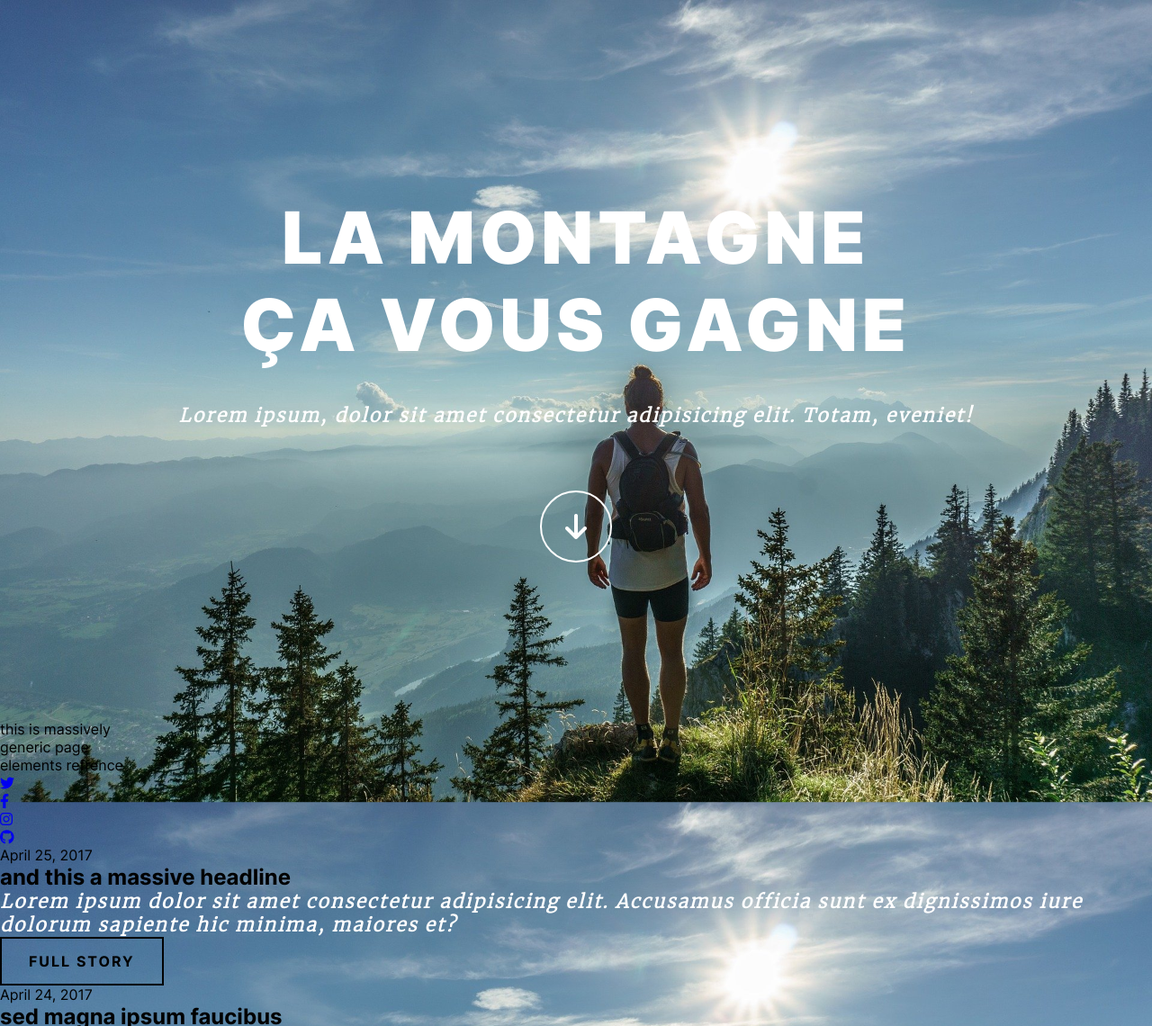
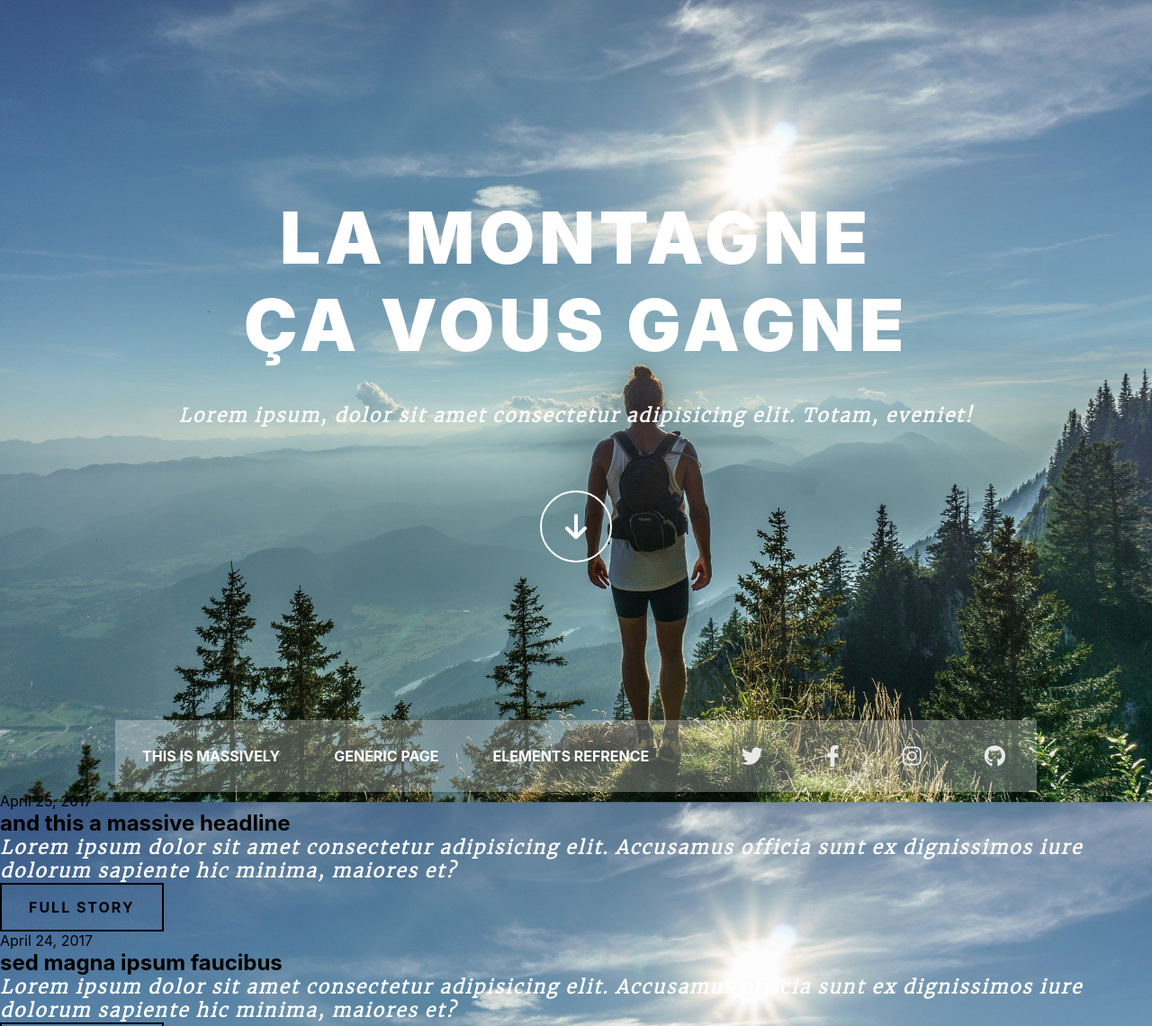
Before and after one commit to youcefKNL/Integration-maquette-la-montage-, a plain HTML site: page exo/index.html in a window 1280 px wide. Shown: the top 1140 px of the page at 90% size. Drawn offline with Linux system fonts and the light colour scheme; a web font is replaced by a local one.

Commit message:
navbarv1

```diff
--- a/exo/assets/styles/_settings.scss
+++ b/exo/assets/styles/_settings.scss
@@ -1,18 +1,17 @@
 @font-face {
   font-family: "inter";
-    src: url(../fonts/Inter-VariableFont_slnt\,wght.ttf);
+  src: url(../fonts/Inter-VariableFont_slnt\wght.ttf);
 }
 @font-face {
   font-family: "merriweather";
   src: url(../fonts/Merriweather-Light.ttf);
 }
 
-
-$font1: "inter",sans-serif;
+$font1: "inter", sans-serif;
 $font2: "merriweather", sans-serif;
-$color1: rgb(233,233,233);//gris
-$color2:white;
-
+$color1: rgb(233, 233, 233); //gris
+$color2: white;
+$color3: rgb(243, 243, 243);
 
 // MIXINS
 @mixin center {
@@ -30,19 +29,18 @@ $color2:white;
   outline: none;
 }
 
-  body{
-      background:url(../img/bg.jpg) fixed center/cover;
+body {
+  background: url(../img/bg.jpg) fixed center/cover;
   font-family: $font1;
   //   @include center;
-
 }
 
-  p{
+p {
   font-family: $font2;
   font-style: italic;
   font-size: 0.9em;
 }
-  .btn{
+.btn {
   display: inline-block;
   text-decoration: none;
   text-transform: uppercase;
@@ -56,7 +54,7 @@ $color2:white;
   font-weight: bold;
   text-transform: uppercase;
   font-size: 1em;
-      a{
+  a {
     color: black;
     font-weight: bold;
     text-transform: uppercase;
@@ -64,8 +62,8 @@ $color2:white;
     text-decoration: none;
   }
 }
-  .btn:hover{
+.btn:hover {
   color: white;
   background-color: rgba(63, 62, 62, 0.507);
-    border:1px solid white;
+  border: 1px solid white;
 }
--- a/exo/assets/styles/index.scss
+++ b/exo/assets/styles/index.scss
@@ -1,6 +1,6 @@
 @import "./settings";
+@import "./layout/header";
 @import "./layout/navbar";
-@import "./layout/header";
 @import "./layout/main";
 @import "./layout/section1";
 @import "./layout/section2";
--- a/exo/assets/styles/layout/_navbar.scss
+++ b/exo/assets/styles/layout/_navbar.scss
@@ -0,0 +1,34 @@
+nav {
+  margin: 0 auto;
+  width: 80%;
+  background-color: rgba(255, 255, 255, 0.274);
+  div {
+    @include center;
+    justify-content: space-between;
+  }
+  ul {
+    @include center;
+    justify-content: space-around;
+    height: 80px;
+    li {
+      padding: 30px;
+      text-transform: uppercase;
+      font-weight: bold;
+      color: white;
+      transition: 0.6s ease-in-out;
+    }
+  }
+  .socialContact li a {
+    font-size: 1.5em;
+    padding: 0 5px;
+    color: $color1;
+  }
+  .rubrique li:hover {
+    cursor: pointer;
+    background-color: $color3;
+    color: black;
+  }
+  .socialContact li a:hover {
+    color: black;
+  }
+}
```
Also changed, not shown: exo/assets/styles/index.css, 1 other file. Lines whose indentation alone changed are shown as unchanged.
